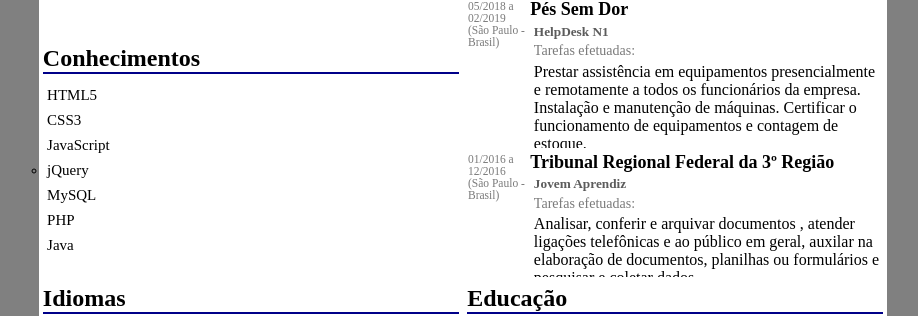
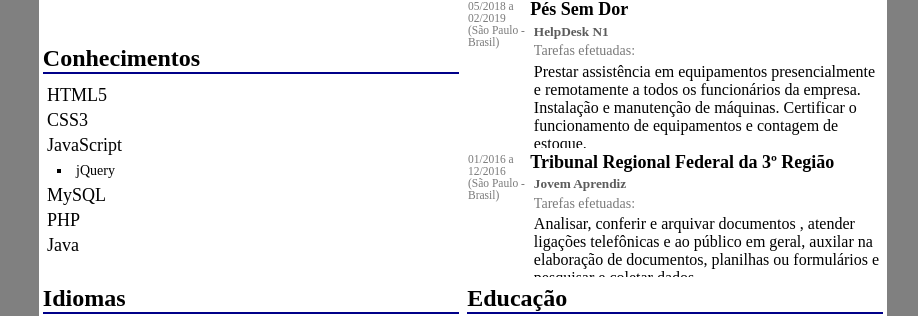
Before and after one commit to GuilhermeBrasileiro/curriculo, a plain HTML site: page index.html in a window 1280 px wide. Shown: the part 440-756 px from the top of the page, without its empty margins (177-1095 px from the left). Drawn offline with nearby package versions, Linux system fonts and the light colour scheme.

Commit message:
Update styles.css

```diff
--- a/styles.css
+++ b/styles.css
@@ -108,8 +108,16 @@ header h2 {
 
 .conhecimentos > ul {
 	list-style: none;
-	font-size: 15px;
+	font-size: 18px;
 	padding: 2%;
+	line-height: 25px;
+}
+
+.conhecimentos > ul > ul {
+	list-style: square;
+	list-style-position: inside;
+	font-size: 14px;
+	padding-left: 10px;
 	line-height: 25px;
 }
 
```
